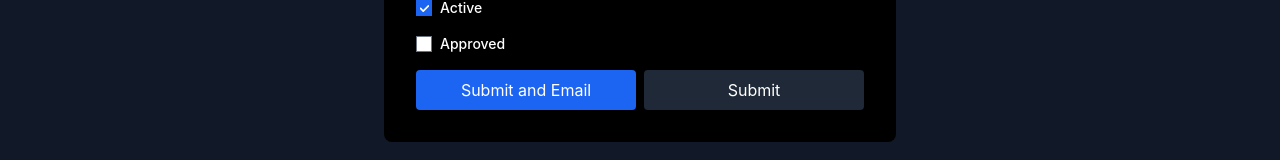
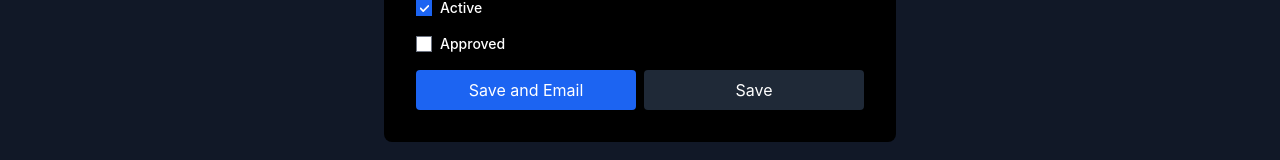
Before and after one commit to AarjavPatni/campus-kota, a Next.js app: page /insert in a window 1280 px wide. Shown: the part 1713-1873 px from the top of the page. Built offline with nearby package versions, Linux system fonts and the light colour scheme.

Commit message:
Rename create form buttons

```diff
--- a/components/StudentDetailsForm.jsx
+++ b/components/StudentDetailsForm.jsx
@@ -176,7 +176,7 @@ const StudentDetailsForm = ({ uid }) => {
     }
   }, [studentDetails]);
 
-  const handleSubmitAndEmail = (e) => {
+  const handleSaveAndEmail = (e) => {
     e.preventDefault();
     setSendEmailFlag(true);
     formik.handleSubmit();
@@ -204,7 +204,7 @@ const StudentDetailsForm = ({ uid }) => {
       {toggleForm ? (
         <div className="bg-black text-white p-8 rounded-lg max-w-lg mx-auto">
           <h2 className="text-2xl font-bold mb-4">Student Details Form</h2>
-          <form onSubmit={handleSubmitAndEmail} className="space-y-4">
+          <form onSubmit={handleSaveAndEmail} className="space-y-4">
             <div>
               <label
                 htmlFor="room_number"
@@ -650,16 +650,16 @@ const StudentDetailsForm = ({ uid }) => {
               <div className="flex flex-col md:flex-row space-y-2 md:space-y-0 md:space-x-2">
                 <button
                   type="button"
-                  onClick={handleSubmitAndEmail}
+                  onClick={handleSaveAndEmail}
                   className="w-full bg-blue-600 text-white p-2 rounded hover:bg-blue-700 transition"
                 >
-                  Submit and Email
+                  Save and Email
                 </button>
                 <button
                   type="submit"
                   className="w-full bg-gray-800 text-white p-2 rounded hover:bg-gray-700 transition"
                 >
-                  Submit
+                  Save
                 </button>
               </div>
             )}
```
